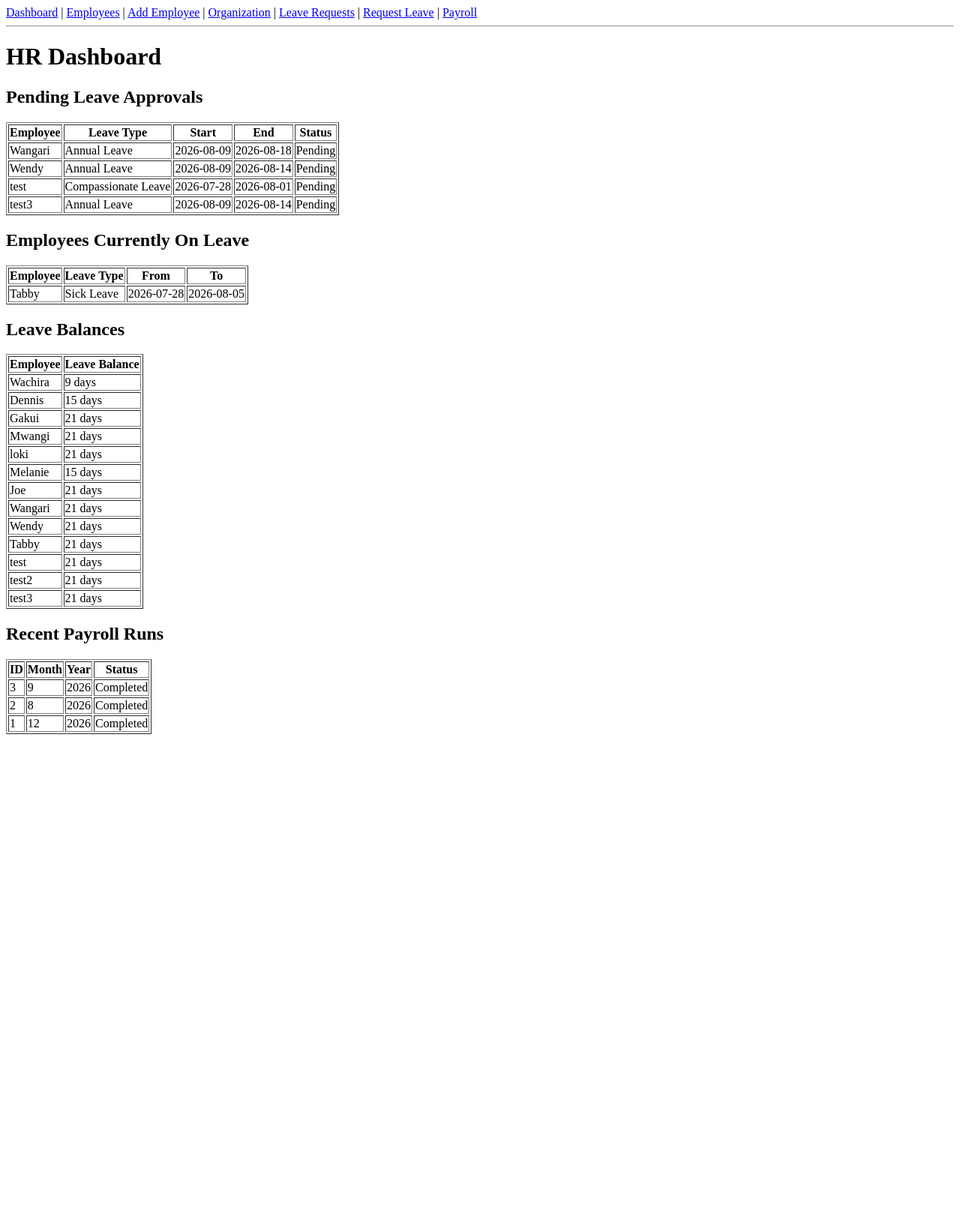
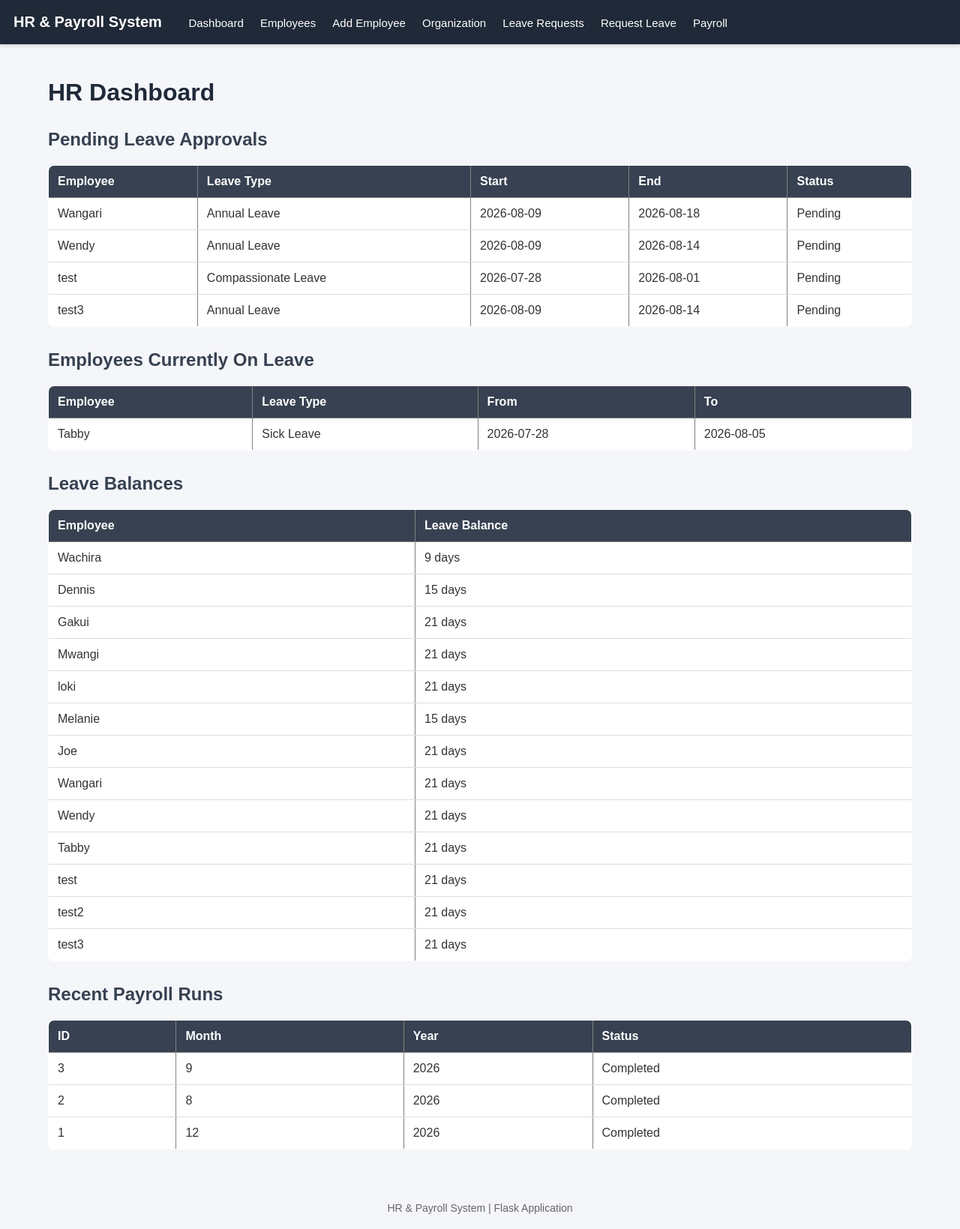
Before and after one commit to MwachiraD/hr-payroll-system, a Flask app: page /dashboard in a window 1280 px wide. Shown: the whole page at 75% size. Before the commit the page ends 979 px from the top, so only its background shows below. Run offline with Flask 3, Linux system fonts and the light colour scheme.

Commit message:
Improved application UI with shared dashboard styling

```diff
--- a/templates/base.html
+++ b/templates/base.html
@@ -2,29 +2,264 @@
 <html>
 <head>
     <title>HR & Payroll System</title>
+
+    <style>
+
+        body {
+            font-family: Arial, Helvetica, sans-serif;
+            margin: 0;
+            background-color: #f4f6f9;
+            color: #333;
+        }
+
+
+        .container {
+            width: 90%;
+            margin: auto;
+            padding: 25px;
+        }
+
+
+        /* Navigation */
+
+        nav {
+            background-color: #1f2937;
+            padding: 18px;
+            box-shadow: 0 2px 5px rgba(0,0,0,0.15);
+        }
+
+
+        nav a {
+            color: white;
+            text-decoration: none;
+            margin-right: 18px;
+            font-size: 15px;
+        }
+
+
+        nav a:hover {
+            color: #60a5fa;
+        }
+
+
+        .brand {
+            color: white;
+            font-size: 20px;
+            font-weight: bold;
+            margin-right: 30px;
+        }
+
+
+        /* Headings */
+
+        h1 {
+            color: #1f2937;
+            margin-bottom: 25px;
+        }
+
+
+        h2 {
+            color: #374151;
+            margin-top: 30px;
+        }
+
+
+        /* Cards */
+
+        .card {
+            background: white;
+            padding: 20px;
+            border-radius: 8px;
+            box-shadow: 0 2px 8px rgba(0,0,0,0.08);
+            margin-bottom: 25px;
+        }
+
+
+
+        /* Tables */
+
+        table {
+            width: 100%;
+            border-collapse: collapse;
+            background: white;
+            border-radius: 8px;
+            overflow: hidden;
+            margin-bottom: 25px;
+        }
+
+
+        th {
+            background-color: #374151;
+            color: white;
+            padding: 12px;
+            text-align: left;
+        }
+
+
+        td {
+            padding: 12px;
+            border-bottom: 1px solid #ddd;
+        }
+
+
+        tr:hover {
+            background-color: #f9fafb;
+        }
+
+
+
+        /* Forms */
+
+        input,
+        select,
+        textarea {
+
+            padding: 10px;
+            width: 320px;
+            border: 1px solid #ccc;
+            border-radius: 5px;
+        }
+
+
+        label {
+            font-weight: bold;
+        }
+
+
+
+        /* Buttons */
+
+        button {
+
+            background-color: #2563eb;
+            color: white;
+            padding: 10px 18px;
+            border: none;
+            cursor: pointer;
+            border-radius: 5px;
+        }
+
+
+        button:hover {
+
+            background-color: #1d4ed8;
+
+        }
+
+
+        /* Flash messages */
+
+
+        .flash {
+
+            padding: 12px;
+            margin-bottom: 20px;
+            border-radius: 5px;
+
+        }
+
+
+        .success {
+
+            background-color: #dcfce7;
+            color: #166534;
+
+        }
+
+
+        .error {
+
+            background-color: #fee2e2;
+            color: #991b1b;
+
+        }
+
+
+
+        footer {
+
+            text-align: center;
+            padding: 20px;
+            color: #666;
+            font-size: 14px;
+
+        }
+
+
+    </style>
+
+
 </head>
+
 
 <body>
 
+
 <nav>
 
-<a href="{{ url_for('dashboard.dashboard') }}">Dashboard</a> |
+<span class="brand">
+HR & Payroll System
+</span>
 
-<a href="{{ url_for('employee.list_employees') }}">Employees</a> |
 
-<a href="{{ url_for('employee.new_employee') }}">Add Employee</a> |
+<a href="{{ url_for('dashboard.dashboard') }}">
+Dashboard
+</a>
 
-<a href="{{ url_for('employee.org_view') }}">Organization</a> |
 
-<a href="{{ url_for('leave.list_leave_requests') }}">Leave Requests</a> |
+<a href="{{ url_for('employee.list_employees') }}">
+Employees
+</a>
 
-<a href="{{ url_for('leave.new_leave_request') }}">Request Leave</a> |
 
-<a href="{{ url_for('payroll.payroll_dashboard') }}">Payroll</a>
+<a href="{{ url_for('employee.new_employee') }}">
+Add Employee
+</a>
+
+
+<a href="{{ url_for('employee.org_view') }}">
+Organization
+</a>
+
+
+<a href="{{ url_for('leave.list_leave_requests') }}">
+Leave Requests
+</a>
+
+
+<a href="{{ url_for('leave.new_leave_request') }}">
+Request Leave
+</a>
+
+
+<a href="{{ url_for('payroll.payroll_dashboard') }}">
+Payroll
+</a>
+
 
 </nav>
 
-<hr>
+
+
+<div class="container">
+
+
+{% with messages = get_flashed_messages(with_categories=true) %}
+
+    {% if messages %}
+
+        {% for category, message in messages %}
+
+            <div class="flash {{ category }}">
+                {{ message }}
+            </div>
+
+        {% endfor %}
+
+    {% endif %}
+
+{% endwith %}
+
 
 
 {% block content %}
@@ -32,5 +267,17 @@
 {% endblock %}
 
 
+
+</div>
+
+
+
+<footer>
+
+HR & Payroll System | Flask Application
+
+</footer>
+
+
 </body>
 </html>
```
Also changed, not shown: hr_payroll.db.
